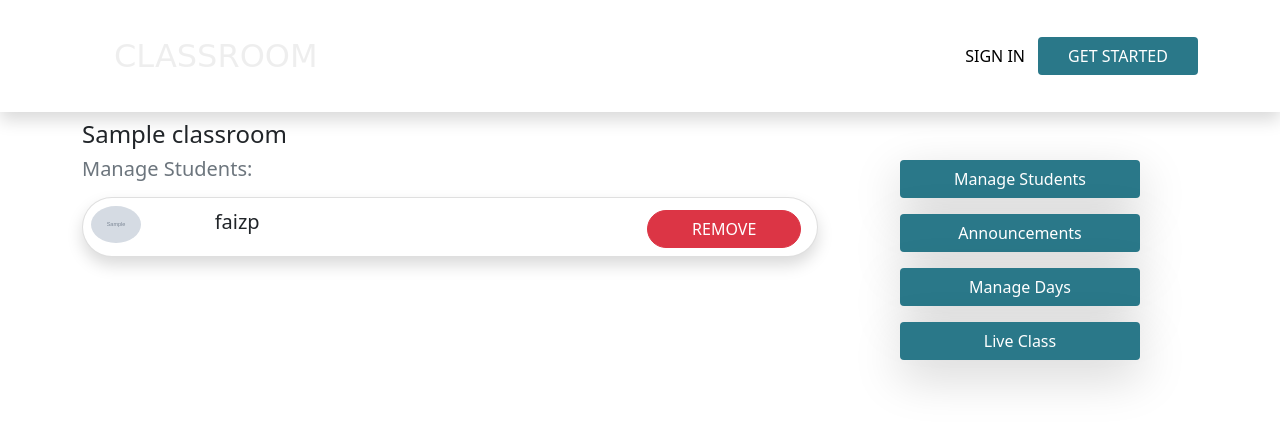
After one commit to faizp/classroom, a Django app: page /manage-students/1 in a window 1280 px wide. The commit adds this page. Shown: the top 428 px of the page. Run offline with Django 3.2, Linux system fonts and the light colour scheme; data comes from the database, SQL or seed files in the repository; tables that the repository leaves empty hold one stand-in row (values such as "Sample post"); grey boxes marked "Sample" are stand-in pictures; some libraries are stand-ins or nearby versions.

Commit message:
student management

```diff
--- a/classrooms/templates/classrooms/classroom-tutor.html
+++ b/classrooms/templates/classrooms/classroom-tutor.html
@@ -12,10 +12,10 @@
         <p>{{ classroom.description }}</p>
     </div>
     <div class="col-md-4 text-center mt-5">
-        <button style="background-color: #2A7889; width: 15em;" class="btn rounded text-white shadow-lg">Manage Students</button><br>
-        <button style="background-color: #2A7889; width: 15em;" class="btn mt-3 rounded text-white shadow-lg">Announcements</button><br>
+        <a href="{% url 'manage-students' classroom.id %}" style="background-color: #2A7889; width: 15em;" class="btn rounded text-white shadow-lg">Manage Students</a><br>
+        <a style="background-color: #2A7889; width: 15em;" class="btn mt-3 rounded text-white shadow-lg">Announcements</a><br>
         <a href="{% url 'manage-days' classroom.id %}" style="background-color: #2A7889; width: 15em;" class="btn mt-3 rounded text-white shadow-lg">Manage Days</a><br>
-        <button style="background-color: #2A7889; width: 15em;" class="btn mt-3 rounded text-white shadow-lg">Live Class</button>
+        <a style="background-color: #2A7889; width: 15em;" class="btn mt-3 rounded text-white shadow-lg">Live Class</a>
         </div>
 </div>
 </div>
--- /dev/null
+++ b/classrooms/templates/classrooms/manage-students.html
@@ -0,0 +1,35 @@
+{% extends 'classrooms/base.html' %}
+{% block content %}
+<div class="container">
+    <div class="row">
+        <div class="col-md-8 mt-2">
+            <h4>{{ classroom.title }}</h4>
+            <div style="justify-content: space-between; display: flex;">
+            <h5 class="text-muted">Manage Students:</h5>
+
+        </div>
+        {% for student in students %}
+        <div class="card p-2 shadow rounded-pill mt-2">
+            <div class="row ">
+                <div class="col-md-2">
+                    <img class="img-fluid rounded-circle" style="width: 50%; height: auto;" src="{{ student.user.profile.image_url }}" alt="">
+                </div>
+                <div class="col-md-7">
+                    <h5 class="mt-1">{{ student.user.username }}</h5>
+                </div>
+                <div class="col-md-3">
+                    <a href="{% url 'remove-student' classroom.id student.user.id %}" style="width: 95%; height: 90%;" class="btn btn-danger rounded-pill mt-1">REMOVE</a>
+                </div>
+            </div>
+        </div>
+        {% endfor %}
+        </div>
+        <div class="col-md-4 text-center mt-5">
+            <button style="background-color: #2A7889; width: 15em;" class="btn rounded text-white shadow-lg">Manage Students</button><br>
+            <button style="background-color: #2A7889; width: 15em;" class="btn mt-3 rounded text-white shadow-lg">Announcements</button><br>
+            <button style="background-color: #2A7889; width: 15em;" class="btn mt-3 rounded text-white shadow-lg">Manage Days</button><br>
+            <button style="background-color: #2A7889; width: 15em;" class="btn mt-3 rounded text-white shadow-lg">Live Class</button>
+            </div>
+    </div>
+    </div>
+{% endblock %}
--- a/classrooms/templates/classrooms/myclassroom.html
+++ b/classrooms/templates/classrooms/myclassroom.html
@@ -21,7 +21,7 @@
                         <h6>status: </h6>
                     </div>
                     <div class="col-md-4">
-                        <a style="width: 100%; top: 50%; margin-top: 1em;" class="btn btn-primary">ENTER CLASSROOM</a>
+                        <a href="{% url 'classroom-tutor' classroom.id %}" style="width: 100%; top: 50%; margin-top: 1em;" class="btn btn-primary">ENTER CLASSROOM</a>
                     </div>
                 </div>
             </div>
@@ -43,7 +43,7 @@
                         <h6>status: </h6>
                     </div>
                     <div class="col-md-4">
-                        <a style="width: 100%; top: 50%; margin-top: 1em;" class="btn btn-primary">ENTER CLASSROOM</a>
+                        <a href="#" style="width: 100%; top: 50%; margin-top: 1em;" class="btn btn-primary">ENTER CLASSROOM</a>
                     </div>
                 </div>
             </div>
--- a/classrooms/urls.py
+++ b/classrooms/urls.py
@@ -11,5 +11,7 @@ urlpatterns = [
     path('classroom-student/<int:id>', views.classroom_student, name='classroom-student'),
     path('my-classroom/', views.my_classroom, name='my-classroom'),
     path('enroll-classroom/<int:id>', views.enroll_classroom, name='enroll-classroom'),
-
+    path('content/<int:id>', views.content, name='content'),
+    path('manage-students/<int:id>', views.manage_students, name='manage-students'),
+    path('remove-student/<int:c_id>/<int:u_id>', views.remove_student, name='remove-student'),
 ]
--- a/classrooms/views.py
+++ b/classrooms/views.py
@@ -2,10 +2,14 @@ from django.shortcuts import render, redirect
 from django.http import JsonResponse
 from django.contrib.auth.decorators import login_required
 from .models import Category, secCategory, Classroom, Day, ClassroomEnrolled
+from django.contrib.auth.models import User
 
 
 def index(request):
-    classrooms = Classroom.objects.all()
+    if request.user.is_authenticated:
+        classrooms = Classroom.objects.filter(started=False).exclude(user=request.user)
+    else:
+        classroom = Classroom.objects.all()
     context = {
         'classrooms': classrooms
     }
@@ -99,3 +103,31 @@ def enroll_classroom(request, id):
     classroom = Classroom.objects.get(id=id)
     ClassroomEnrolled.objects.create(user=user, classroom=classroom)
     return redirect('classroom-student', id)
+
+
+def content(request, id):
+    classroom = Classroom.objects.get(id=id)
+    content = Day.objects.filter(classroom = classroom, publish=True).last()
+    print(content)
+    context = {
+        'content': content
+    }
+    return render(request, 'classrooms/days-content.html', context)
+
+
+def manage_students(request, id):
+    classroom = Classroom.objects.get(id=id)
+    students = ClassroomEnrolled.objects.filter(classroom=classroom)
+    context = {
+        'students': students,
+        'classroom': classroom
+    }
+    return render(request, 'classrooms/manage-students.html', context)
+
+
+def remove_student(request, c_id, u_id):
+    classroom = Classroom.objects.get(id=c_id)
+    user = User.objects.get(id=u_id)
+    student = ClassroomEnrolled.objects.get(classroom=classroom, user=user)
+    student.delete()
+    return redirect('manage-students', c_id)
```
Also changed, not shown: classrooms/templates/classrooms/days-content.html (added, +28 -0 lines), static/svg/no-content.svg (added).
